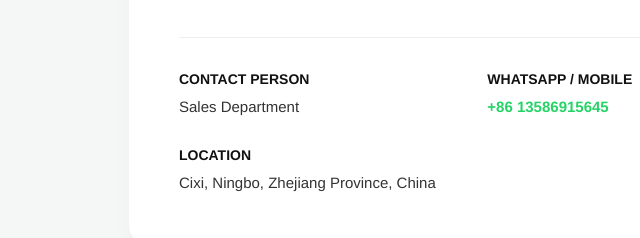
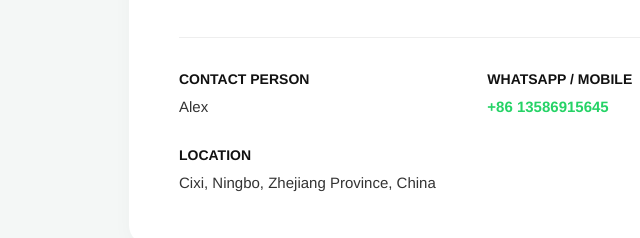
Before and after one commit to yanxihang3-wq/yanxihang3-wq.github.io, a plain HTML site: page index.html in a window 1280 px wide. Shown: the part 2133-2371 px from the top of the page, 11-651 px from the left. Drawn offline with Linux system fonts and the light colour scheme.

Commit message:
Update index.html

```diff
--- a/index.html
+++ b/index.html
@@ -255,7 +255,7 @@
         <div class="contact-grid">
             <div class="contact-item">
                 <b>Contact Person</b>
-                Sales Department
+                Alex
             </div>
             <div class="contact-item">
                 <b>WhatsApp / Mobile</b>
```
